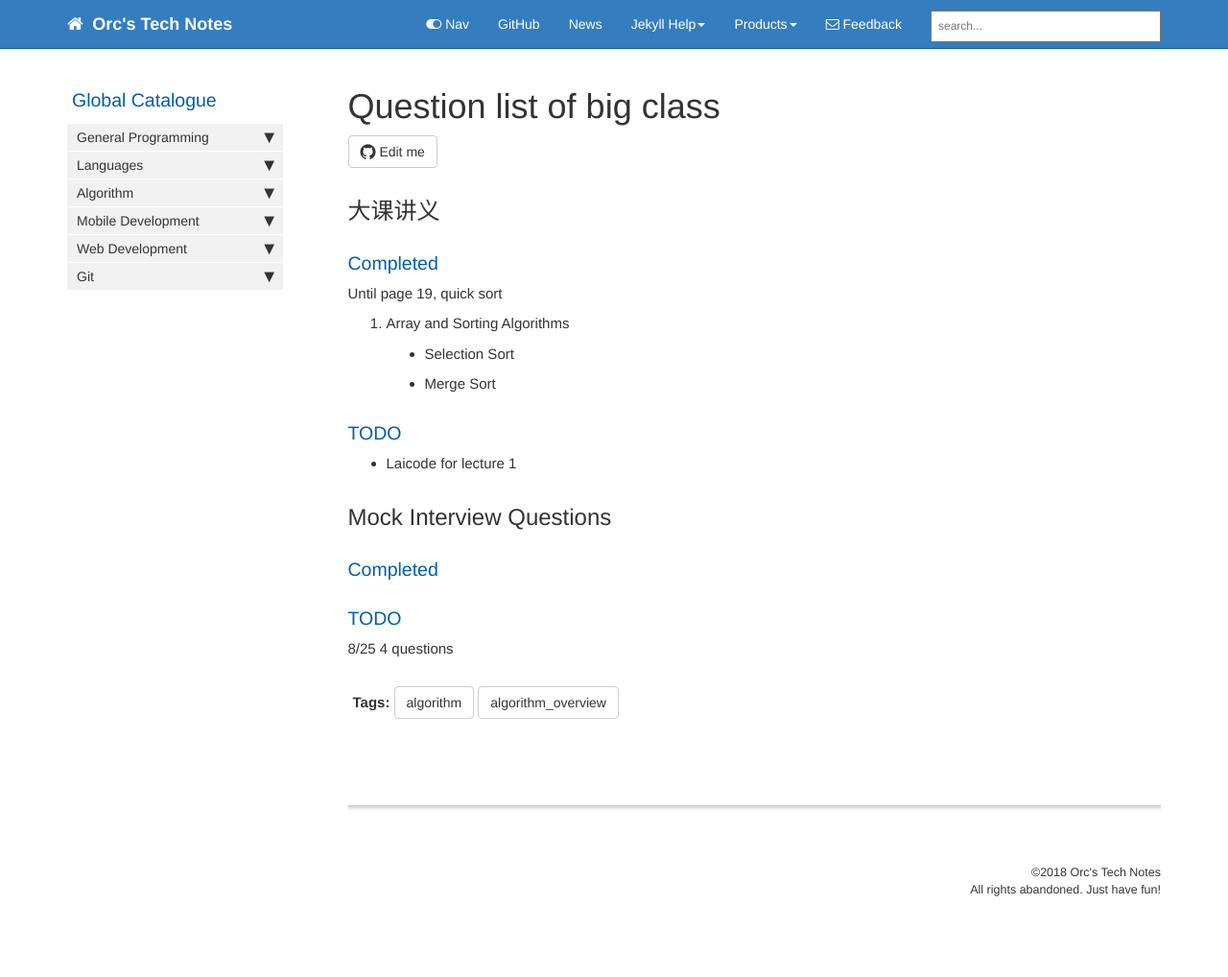
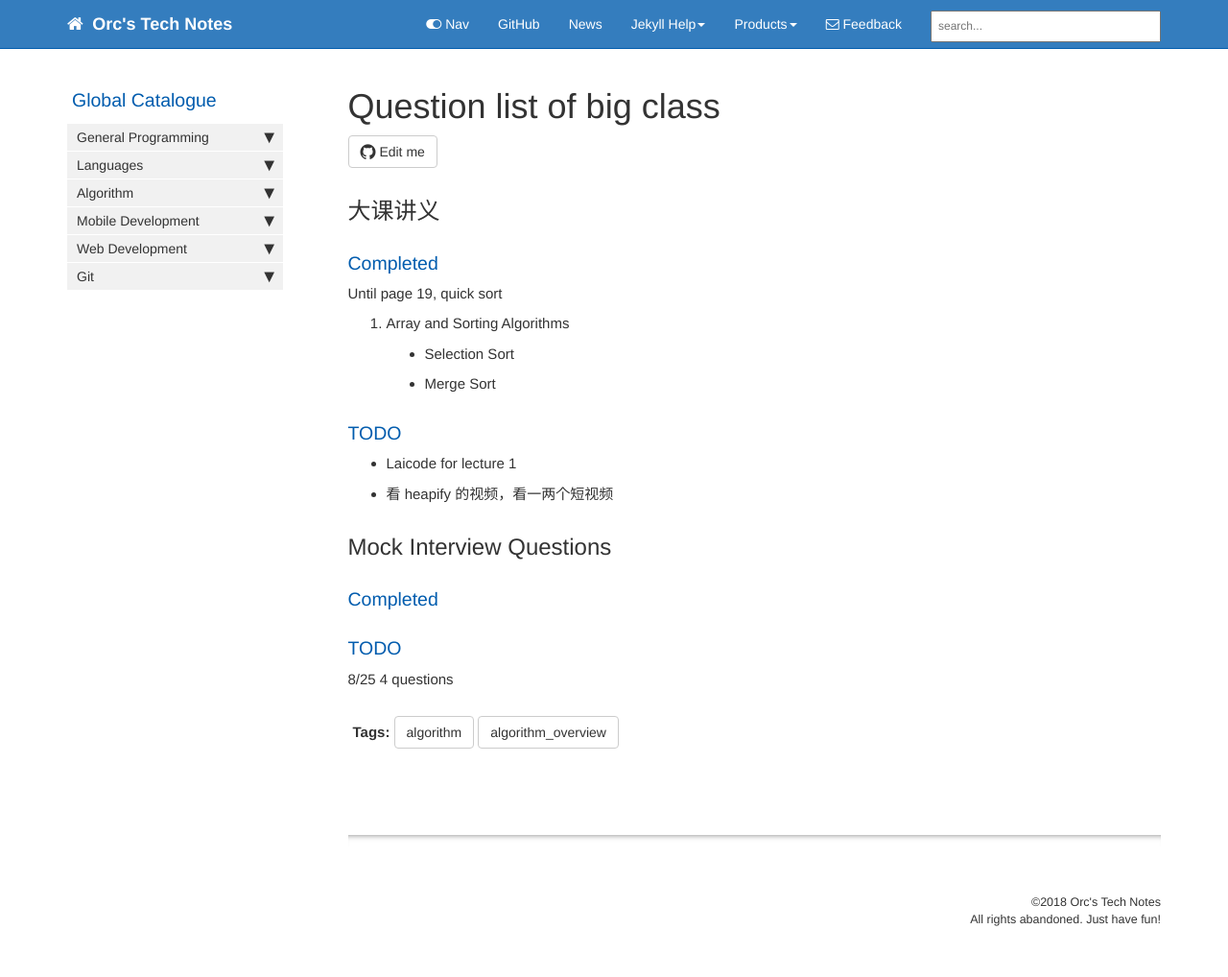
Before and after one commit to HungryOrc/hungryorc.github.io, a Jekyll site: the page built from pages/algorithm/algorithm_todo.md, in a window 1280 px wide. Shown: the whole page at 96% size. Built offline with Jekyll 4.4.1, drawn with Linux system fonts in a browser that asks for light colours; nearby versions of some CDN libraries; comment, search, counter and statistics services are not loaded; before the commit the page ends 987 px from its top, so only the background shows below that.

Commit message:
Update algorithm_todo.md

```diff
--- a/pages/algorithm/algorithm_todo.md
+++ b/pages/algorithm/algorithm_todo.md
@@ -19,6 +19,7 @@ Until page 19, quick sort
 
 ### TODO
 * Laicode for lecture 1
+* 看 heapify 的视频，看一两个短视频
 
 ## Mock Interview Questions
 ### Completed
```
